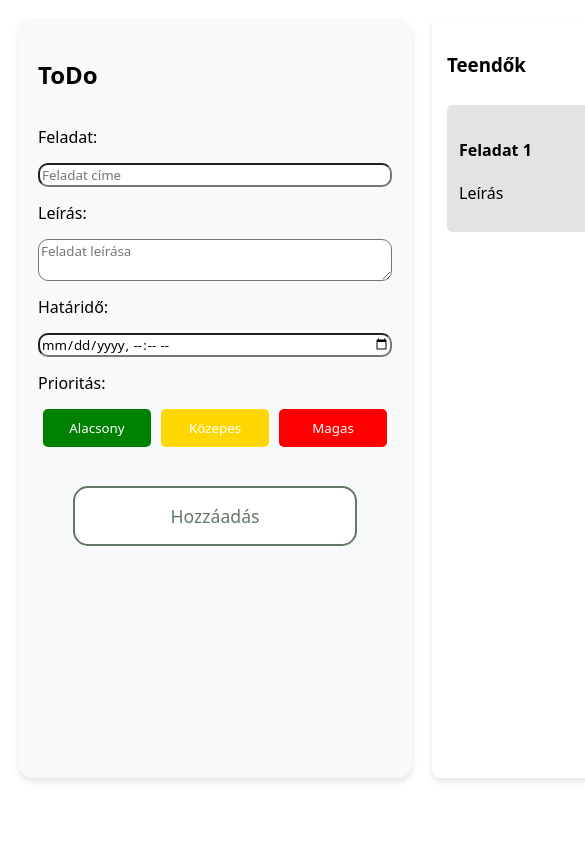
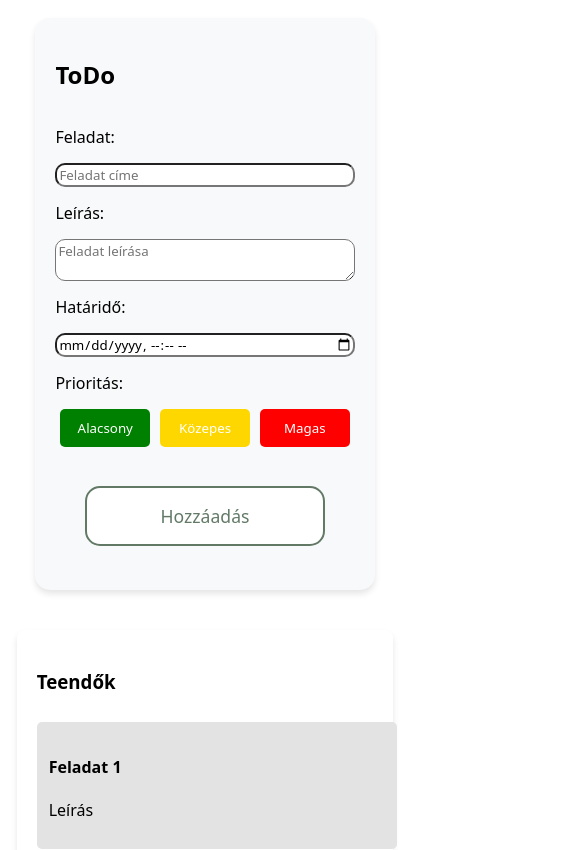
Before and after one commit to dzsofri/TrackIt, an Angular app in the folder TrackIt/: page / in a window 390 px wide. Shown: the top 850 px of the page, 585 px wide, since content can reach past the window. Built offline with nearby package versions, Linux system fonts and the light colour scheme.

Commit message:
Kanban tábla reszponzivitás

```diff
--- a/TrackIt/src/components/kanban/kanban.component.scss
+++ b/TrackIt/src/components/kanban/kanban.component.scss
@@ -6,7 +6,6 @@
     height: 90vh;
     padding: 10px;
     gap: 20px;
-    flex-wrap: wrap; // Ha kisebb a kijelző, törik az elrendezés
 }
 
 
@@ -14,6 +13,7 @@
 
 .todo-creator {
     width: 20%;
+    min-width: 250px; /* Ne legyen túl keskeny kis kijelzőn */
     height: 99%;
     background: #f8f9fa;
     padding: 20px;
@@ -23,9 +23,10 @@
     flex-direction: column;
     gap: 15px;
     position: relative;
-    min-width: 250px; // Ne legyen túl keskeny kis kijelzőn
-    order: -1; // Mindig a Kanban tábla előtt marad
+    order: -1; /* Kanban tábla előtt marad */
 }
+
+
 
 .priority-buttons {
     display: flex;
@@ -70,12 +71,14 @@
     justify-content: center;
     align-items: stretch;
     flex-grow: 1;
-    flex-wrap: wrap; // Ha nincs elég hely, törjön új sorba
+    flex-wrap: wrap; /* Törjön új sorba, ha nincs hely */
+    width: 100%;
 }
 
 /* Kanban oszlop beállítása */
 .kanban-column {
     width: 16%;
+    min-width: 200px; /* Kisebb képernyőn ne legyen túl keskeny */
     background: #ffffff;
     padding: 15px;
     border-radius: 8px;
@@ -84,7 +87,6 @@
     flex-direction: column;
     height: 100%;
     overflow-y: auto;
-    min-width: 200px; // Kisebb képernyőn ne legyen túl keskeny
 }
 
 /* Kanban feladatok */
@@ -97,27 +99,9 @@
     flex-shrink: 0; /* A feladatok ne zsugorodjanak össze */
 }
 
-/* Stepes rész kisebb mérettel */
-.steps-container {
-    width: 15%;
-    background: #4b5d4b;
-    padding: 15px;
-    border-radius: 8px;
-    box-shadow: 0 4px 6px rgba(0, 0, 0, 0.1);
-    display: flex;
-    flex-direction: column;
-    gap: 10px;
-    align-items: center;
-}
 
-.step {
-    background: #3b4c3b;
-    color: white;
-    padding: 10px;
-    border-radius: 5px;
-    width: 100%;
-    text-align: center;
-}
+
+
 
 /* Általános gombstílus */
 .get-started-button {
@@ -141,34 +125,56 @@
 }
 
 
-/* Reszponzív dizájn - kisebb képernyőkre */
-@media (max-width: 1024px) {
+
+@media (max-width: 1076px) {
     .layout-container {
-        flex-direction: column; // Kisebb kijelzőn egymás alá kerül minden
+        flex-direction: column; /* Minden egymás alá kerül */
         align-items: center;
+        width: 100%;
     }
 
     .todo-creator {
-        width: 90%;
-        order: -1; // A ToDo lista mindig legfelül marad
+        width: 80%;
+        max-width: 600px; /* Ne legyen túl széles */
+        margin-bottom: 20px;
     }
 
     .kanban-board {
-        flex-direction: column;
-        width: 100%;
+        flex-direction: row; /* Vízszintesen legyenek az oszlopok */
+        flex-wrap: wrap; /* Ha nem férnek el, törjenek új sorba */
+        justify-content: center;
+        gap: 20px;
+        width: 90%;
     }
 
     .kanban-column {
-        width: 70%;
+        width: 80%; /* Két oszlop egy sorban */
+        max-width: 70%;
+        min-height: 30%;
+        padding: 15px;
+        overflow: visible;
     }
 }
 
 @media (max-width: 768px) {
-    .todo-creator {
+    .kanban-board {
+        flex-direction: column; /* Oszlopok egymás alá kerülnek */
+        align-items: center;
+        gap: 15px;
         width: 100%;
+        overflow-x:hidden;
     }
 
     .kanban-column {
+        width: 90%;
+        max-width: 500px;
+        padding: 20px;
+        min-height: auto;
+        overflow: visible;
+    }
+
+    .kanban-task {
         width: 100%;
+        word-wrap: break-word;
     }
 }
```
